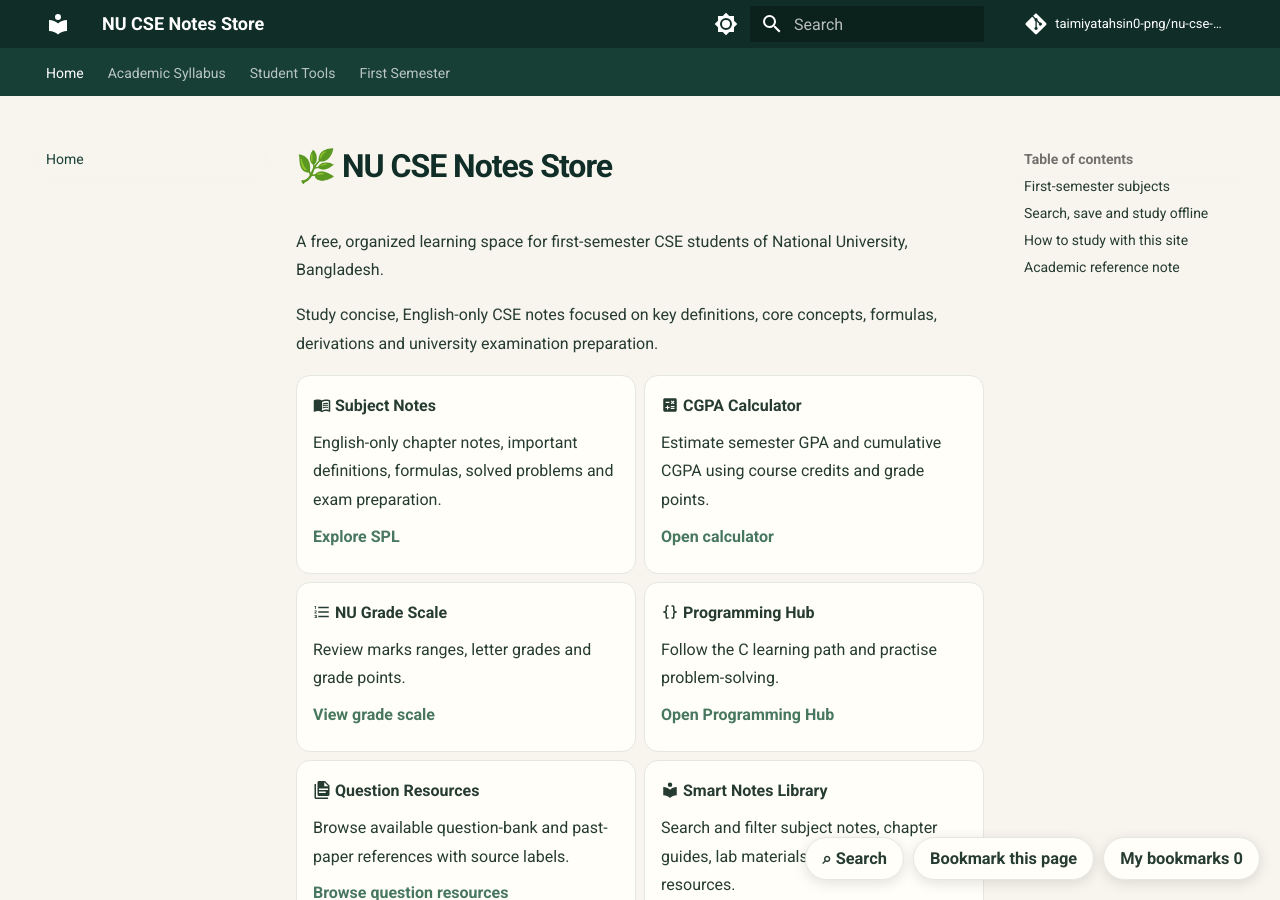
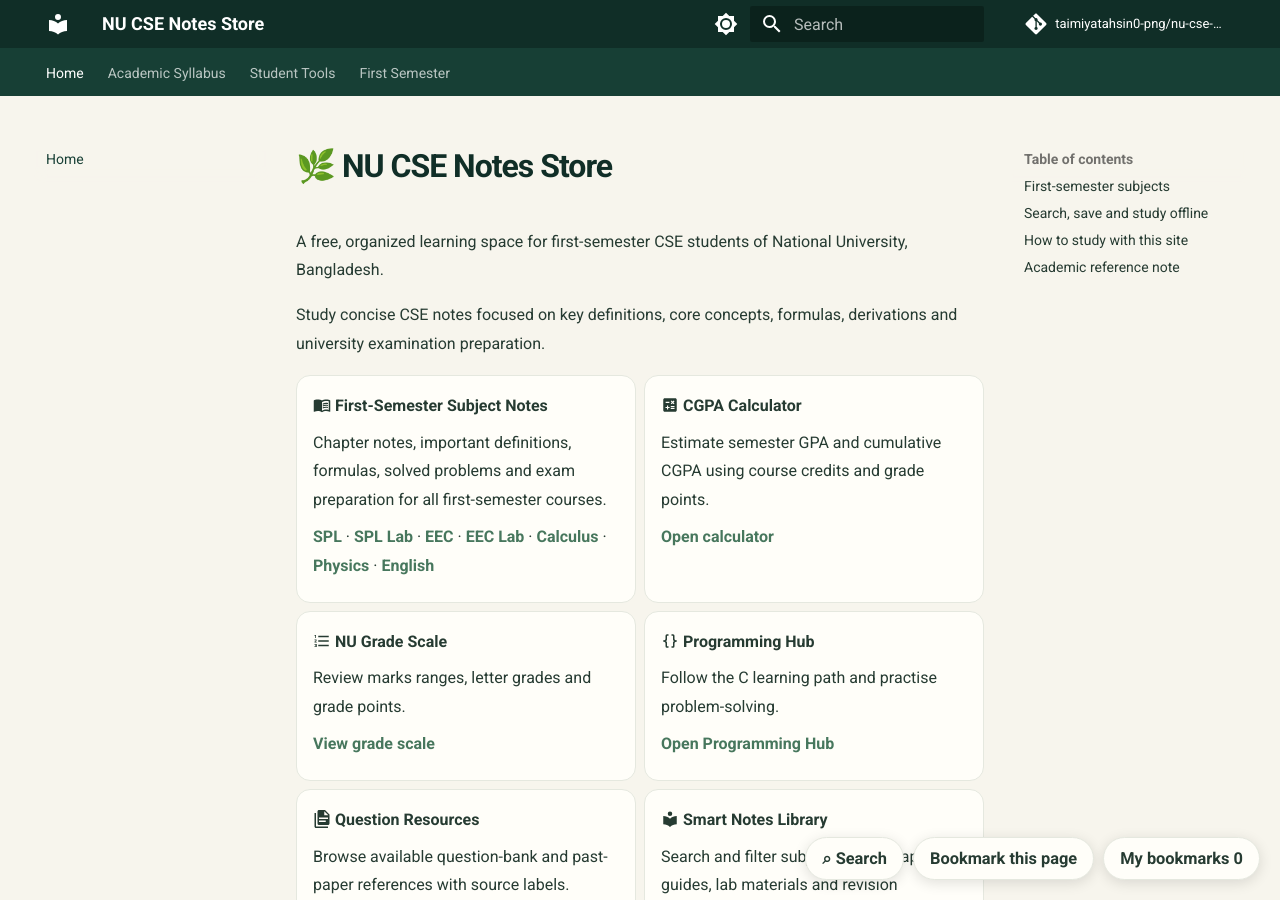
Before and after one commit to taimiyatahsin0-png/nu-cse-notes-store, an MkDocs documentation site: the page built from docs/index.md, in a window 1280 px wide and 900 px high. Built offline with MkDocs 1.6.1 and Material for MkDocs 9.7.7, drawn with Linux system fonts in a browser that asks for light colours; comment, search, counter and statistics services are not loaded.

Commit message:
Clarify first-semester subject notes on homepage

```diff
--- a/docs/index.md
+++ b/docs/index.md
@@ -2,15 +2,15 @@
 
 A free, organized learning space for first-semester CSE students of National University, Bangladesh.
 
-Study concise, English-only CSE notes focused on key definitions, core concepts, formulas, derivations and university examination preparation.
+Study concise CSE notes focused on key definitions, core concepts, formulas, derivations and university examination preparation.
 
 <div class="grid cards" markdown>
 
--   :material-book-open-variant: **Subject Notes**
+-   :material-book-open-variant: **First-Semester Subject Notes**
 
-    English-only chapter notes, important definitions, formulas, solved problems and exam preparation.
+    Chapter notes, important definitions, formulas, solved problems and exam preparation for all first-semester courses.
 
-    [Explore SPL](subjects/spl/index.md)
+    [SPL](subjects/spl/index.md) · [SPL Lab](subjects/spl-lab/index.md) · [EEC](subjects/eec/index.md) · [EEC Lab](subjects/eec-lab/index.md) · [Calculus](subjects/cal/index.md) · [Physics](subjects/phy/index.md) · [English](subjects/eng/index.md)
 
 -   :material-calculator-variant: **CGPA Calculator**
 
```
